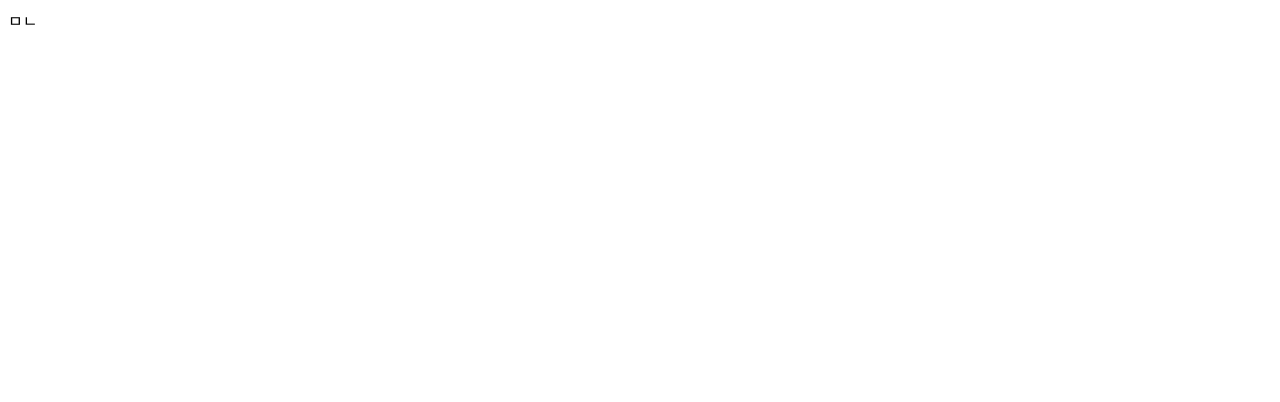
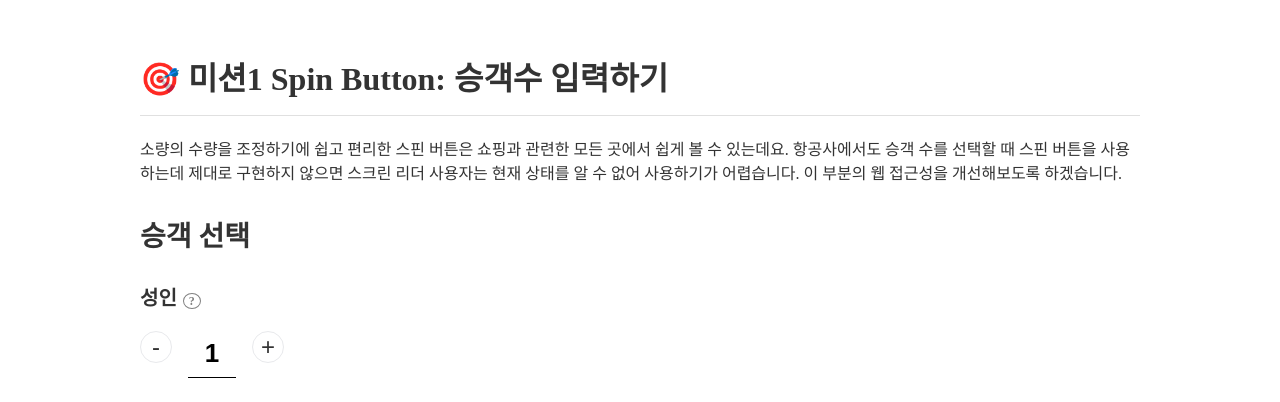
Before and after one commit to woowacourse/a11y-airline, a React app: page / in a window 1280 px wide. Shown: the top 402 px of the page. Built offline with nearby package versions, Linux system fonts and the light colour scheme.

Commit message:
feat: SpinButton 컴포넌트 구현

```diff
--- a/src/components/SpinButton/SpinButton.js
+++ b/src/components/SpinButton/SpinButton.js
@@ -1,8 +1,55 @@
-import React from 'react';
-import { Container } from './SpinButton.styles';
+import React, { useState } from 'react';
+import {
+  Container,
+  H1,
+  H2,
+  H3,
+  PassengerType,
+  Button,
+  Input,
+  CurrentAdultCount,
+  Content,
+} from './SpinButton.styles';
 
 const SpinButton = () => {
-  return <Container>ㅁㄴ</Container>;
+  const [currentAdultCount, setCurrentAdultCount] = useState(1);
+
+  const reduceAdultCount = () => {
+    if (currentAdultCount <= 1) return;
+
+    setCurrentAdultCount((currentAdultCount) => (currentAdultCount -= 1));
+  };
+  const increaseAdultCount = () => {
+    if (currentAdultCount >= 3) return;
+
+    setCurrentAdultCount((currentAdultCount) => (currentAdultCount += 1));
+  };
+
+  return (
+    <Container>
+      <H1>🎯 미션1 Spin Button: 승객수 입력하기</H1>
+      <H2>
+        소량의 수량을 조정하기에 쉽고 편리한 스핀 버튼은 쇼핑과 관련한 모든 곳에서 쉽게 볼 수
+        있는데요. 항공사에서도 승객 수를 선택할 때 스핀 버튼을 사용하는데 제대로 구현하지 않으면
+        스크린 리더 사용자는 현재 상태를 알 수 없어 사용하기가 어렵습니다. 이 부분의 웹 접근성을
+        개선해보도록 하겠습니다.
+      </H2>
+      <H3>승객 선택</H3>
+      <PassengerType>성인</PassengerType>
+      <Content>
+        <Button aria-label="성인 탑승자 한명 줄이기" onClick={reduceAdultCount}>
+          -
+        </Button>
+        <Input type="number" aria-label="성인" min="1" max="3" value={currentAdultCount} readOnly />
+        <CurrentAdultCount aria-live="assertive" aria-relevant="additions" aria-atomic="true">
+          성인 승객 추가 {currentAdultCount}
+        </CurrentAdultCount>
+        <Button type="button" aria-label="성인 탑승자 한명 늘리기" onClick={increaseAdultCount}>
+          +
+        </Button>
+      </Content>
+    </Container>
+  );
 };
 
 export default SpinButton;
--- a/src/components/SpinButton/SpinButton.styles.js
+++ b/src/components/SpinButton/SpinButton.styles.js
@@ -1,5 +1,82 @@
 import styled from '@emotion/styled';
 
-const Container = styled.div``;
+const Container = styled.div`
+  width: 1000px;
+  margin: 0 auto;
+  color: #333;
+  padding-top: 24px;
+`;
 
-export { Container };
+const H1 = styled.h1`
+  border-bottom: 1px solid #e0e0e0;
+  padding-bottom: 16px;
+`;
+const H2 = styled.h2`
+  font-size: 16px;
+  font-weight: 400;
+  line-height: 1.5;
+`;
+
+const H3 = styled.h3`
+  font-size: 28px;
+  font-weight: 700;
+`;
+
+const Button = styled.button`
+  width: 32px;
+  height: 32px;
+  border-radius: 50%;
+  background-color: #fff;
+  border: 1px solid #e8e9ec;
+  font-size: 24px;
+  color: #333;
+  cursor: pointer;
+`;
+
+const Input = styled.input`
+  border: none;
+  height: 44px;
+  width: 44px;
+  margin: 0 16px;
+  font-size: 26px;
+  border-bottom: 1px solid #000;
+  font-weight: 700;
+  text-align: center;
+
+  &:focus {
+    outline: none;
+  }
+
+  &::-webkit-outer-spin-button,
+  &::-webkit-inner-spin-button {
+    -webkit-appearance: none;
+    margin: 0;
+  }
+`;
+
+const CurrentAdultCount = styled.div`
+  width: 0;
+  overflow: hidden;
+`;
+
+const Content = styled.div`
+  display: flex;
+`;
+
+const PassengerType = styled.div`
+  font-size: 20px;
+  font-weight: 900;
+  margin-bottom: 20px;
+
+  &::after {
+    content: '?';
+    font-size: 12px;
+    padding: 0 5px;
+    margin-left: 6px;
+    border: 1px solid gray;
+    border-radius: 50%;
+    color: gray;
+  }
+`;
+
+export { Container, H1, H2, H3, Button, Input, CurrentAdultCount, Content, PassengerType };
```
